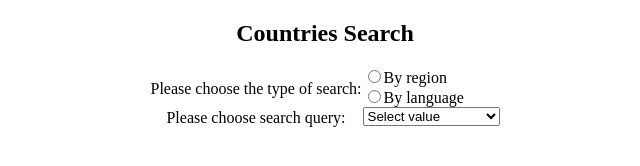
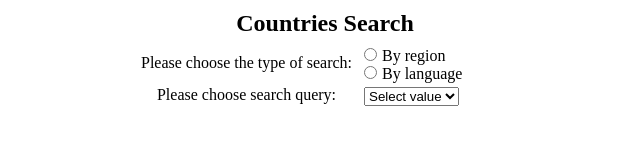
Before and after one commit to HakunaMatata91/Practice-, a plain HTML site: page Countries_Search(DOM)/task/index.html in a window 1280 px wide. Shown: the whole page, without its empty margins (315-955 px from the left). Drawn offline with Linux system fonts and the light colour scheme.

Commit message:
optimized form

```diff
--- a/Countries_Search(DOM)/task/app.js
+++ b/Countries_Search(DOM)/task/app.js
@@ -15,39 +15,29 @@ const formElement = document.createElement('div');
 formElement.className = "formElement";
 containerElement.appendChild(formElement);
 
+//create choose text for radio button and select
+const objLabel  = document.createElement('div');
+objLabel.className = "content_form";
+objLabel.innerHTML = "<p>Please choose the type of search:</p> <p>Please choose search query:</p>";
+formElement.appendChild(objLabel);
+
+
+//create form
 const form = document.createElement("form");
 form.className = "form";
 formElement.appendChild(form);
 
-////create objLabelBox
-const objLabelBox = document.createElement('div');
-objLabelBox.className = "objLabelBox";
-form.appendChild(objLabelBox);
-
-////create objLabelBox(p)
-const objLabel = document.createElement("p");
-objLabel.textContent = "Please choose the type of search:";
-objLabelBox.appendChild(objLabel);
-const objLabel2 = document.createElement("p");
-objLabel2.textContent = "Please choose search query:";
-objLabelBox.appendChild(objLabel2);
-
-////create buttonBox div with 2 Child div
-const buttonBox = document.createElement('div');
-buttonBox.className = "buttonBox";
-form.appendChild(buttonBox);
-
-////create radioBox div (languages/regions)
+//create radioBox div (languages/regions)
 const radioBox = document.createElement("div");
-radioBox.className = "radioBox";
-buttonBox.appendChild(radioBox);
+radioBox.className = "form-group";
+form.appendChild(radioBox);
 
 const defaultFilter = "";//"languages";//"regions";
 
-//regions radio button
-const region = document.createElement("div");
-region.className = "region";
-radioBox.appendChild(region);
+// create p element for input and label by regions
+const regionParent = document.createElement("p");
+regionParent.className = "region_parent_box";
+radioBox.appendChild(regionParent);
 
 const radioItem1 = document.createElement("input");
 radioItem1.type = "radio";
@@ -55,12 +45,21 @@ radioItem1.name = "myRadios";
 radioItem1.id = "myRadios1";
 radioItem1.value = "regions";
 radioItem1.onclick = ()=>{showError(true);};;
-region.appendChild(radioItem1);
+regionParent.appendChild(radioItem1);
 
-//languages radio button
-const language = document.createElement("div");
-language.className = "language";
-radioBox.appendChild(language);
+const objTextNode1 = document.createElement("label");
+objTextNode1.htmlFor = "myRadios1";
+objTextNode1.textContent = "By region";
+objTextNode1.onclick = onRegionsClicked;
+if (defaultFilter === "region") {
+    objTextNode1.defaultChecked = true;
+}
+regionParent.appendChild(objTextNode1);
+
+// create p element for input and label by languages
+const languagesParent = document.createElement("p");
+languagesParent.className = "languages_parent_box";
+radioBox.appendChild(languagesParent);
 
 const radioItem2 = document.createElement("input");
 radioItem2.type = "radio";
@@ -68,19 +67,8 @@ radioItem2.name = "myRadios";
 radioItem2.id = "myRadios2";
 radioItem2.value = "languages";
 radioItem2.onclick = ()=>{showError(true);};
-language.appendChild(radioItem2);
+languagesParent.appendChild(radioItem2);
 
-// label for region radio button
-const objTextNode1 = document.createElement("label");
-objTextNode1.htmlFor = "myRadios1";
-objTextNode1.textContent = "By region";
-objTextNode1.onclick = onRegionsClicked;
-if (defaultFilter === "region") {
-    objTextNode1.defaultChecked = true;
-}
-radioItem1.appendChild(objTextNode1);
-
-// label for language radio button
 const objTextNode2 = document.createElement("label");
 objTextNode2.htmlFor = "myRadios2";
 objTextNode2.id = "lebel1";
@@ -89,16 +77,18 @@ objTextNode2.onclick = onLanguagesClicked;
 if (defaultFilter === "languages") {
     objTextNode2.defaultChecked = true;
 }
-radioItem2.appendChild(objTextNode2);
+languagesParent.appendChild(objTextNode2);
 
 //input label
 radioItem1.after(objTextNode1)
 radioItem2.after(objTextNode2)
 
-////create selectBox form (option)
-const selectBox = document.createElement("form");
-selectBox.className = "form2";
-buttonBox.appendChild(selectBox);
+
+// create p element for input and label by languages
+const selectParent = document.createElement("p");
+selectParent.className = "select_parent_box";
+radioBox.appendChild(selectParent);
+
 
 const selectItem = document.createElement("select");
 selectItem.type = "text";
@@ -107,7 +97,7 @@ selectItem.value = "";
 selectItem.onchange = onSelectChange;
 selectItem.onclick = ()=>{showError(false);};
 selectItem.name = "Select";
-selectBox.appendChild(selectItem);
+selectParent.appendChild(selectItem);
 
 
 const selectOption = document.createElement("option");
@@ -229,7 +219,7 @@ function createTable(table, items) {
         let region = row.insertCell().innerHTML = item.region;
         let languages = row.insertCell().innerHTML = langString;
         let area = row.insertCell().innerHTML = item.area;
-        let img = row.insertCell().innerHTML = `<img  src=${item.flagURL} alt=" "/> `;
+        let img = row.insertCell().innerHTML = `<img  class="img" src=${item.flagURL} alt=" "/> `;
 
     })
 }
--- a/Countries_Search(DOM)/task/styles.css
+++ b/Countries_Search(DOM)/task/styles.css
@@ -1,33 +1,45 @@
+*{
+    padding: 0;
+    margin: 0;
+}
+img{
+    max-width: 100%;
+    width: auto;
+    height: auto;
+}
 .container{
     width: 1100px;
     margin: 0 auto;
     text-align: center;
 }
-.form{
-    width:350px;
+h2{
+    padding-top: 10px;
+}
+.formElement{
+    width: 380px;
     margin: 0 auto;
     display: flex;
+    padding-top: 10px;
     justify-content: space-around;
 }
-.form p{
-    line-height: 0.8;
+.content_form p{
+    line-height: 2;
 }
-.radioBox {
-    width: 137px;
+.form-group{
+    width: 145px;
     display: flex;
     flex-direction: column;
     align-items: start;
 }
 select{
-    width: 100%;
-    position: relative;
-    display: flex;
+    margin-top: 4px;
+}
+label{
+    margin-left: 5px;
 }
 table{
     width: 100%;
     border-collapse: collapse;
-    /* border-width: thin;
-    border: 1px solid black; */
 }
 .heading{
     background-color: rgb(101, 175, 101);
@@ -41,8 +53,7 @@ table{
     color: rgb(56, 56, 56);
 }
 
-img{
-    max-width: 100%;
+.img{
     width: 50px;
     height: 30px;
 }
```
